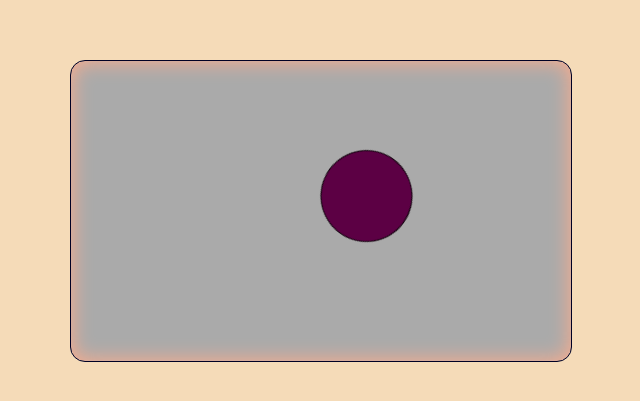
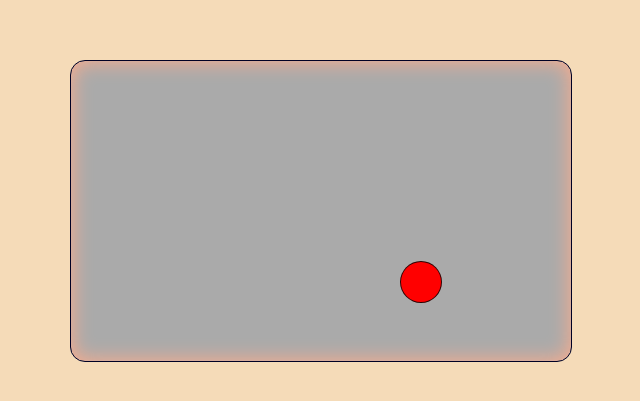
Before and after one commit to ErDipeshPaudel/Info-Developers-Form-Task, a plain HTML site: page HTML/basicAnimation.html in a window 1280 px wide. Shown: the part 197-598 px from the top of the page, without its empty margins (319-959 px from the left). Drawn offline with Linux system fonts and the light colour scheme.

Commit message:
some updates

```diff
--- a/HTML/basicAnimation.html
+++ b/HTML/basicAnimation.html
@@ -15,26 +15,29 @@
     }
 
     .box {
-      position: relative;
+      position: absolute;
       height: 300px;
       width: 500px;
       border: 1px solid rgb(0, 0, 36);
       margin: auto;
       border-radius: 15px;
       background-color: #aaa;
+      overflow: hidden;
       box-shadow: inset 0px 0px 20px 1px rgb(253, 172, 140);
     }
 
-    .box b {
+    b {
       display: block;
-      height: 90px;
-      width: 90px;
+      height: 40px;
+      width: 40px;
       background-color: rgb(21, 245, 234);
       border: 1px solid rgba(0, 0, 0, 0.815);
       border-radius: 50%;
       position: absolute;
-      animation: boomBaam 3s infinite;
+      animation: boomBaam 5s infinite;
       position: relative;
+      top: 100px;
+      left: 100px;
       margin: auto;
       transform: translateY(50%) translateX(50%);
     }
@@ -45,9 +48,6 @@
         background-color: red;
       }
 
-      90% {
-        background-color: rgb(85, 0, 71);
-      }
       100% {
         background-color: blue;
         transform: rotate(360deg) translateY(100px) rotate(360deg);
```
